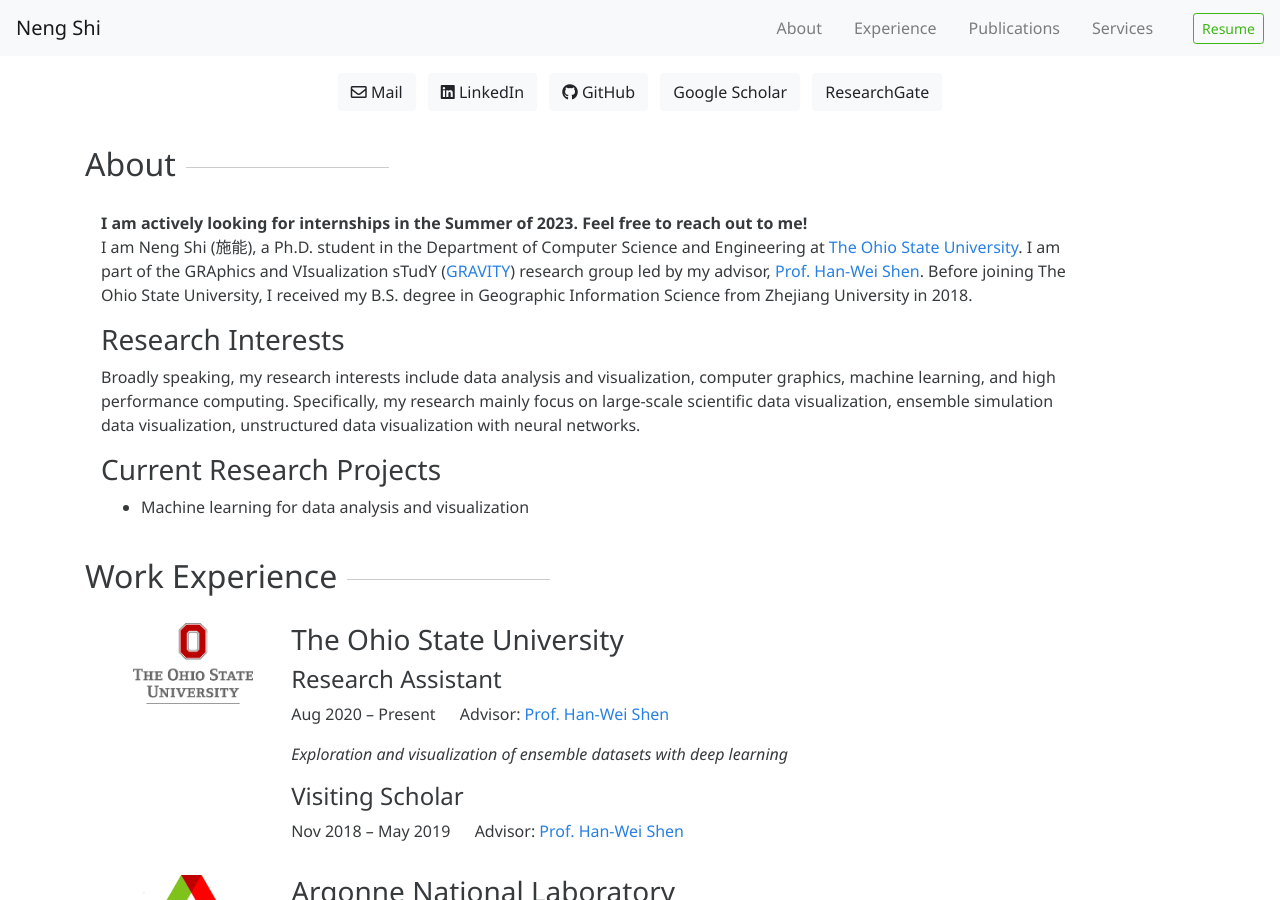
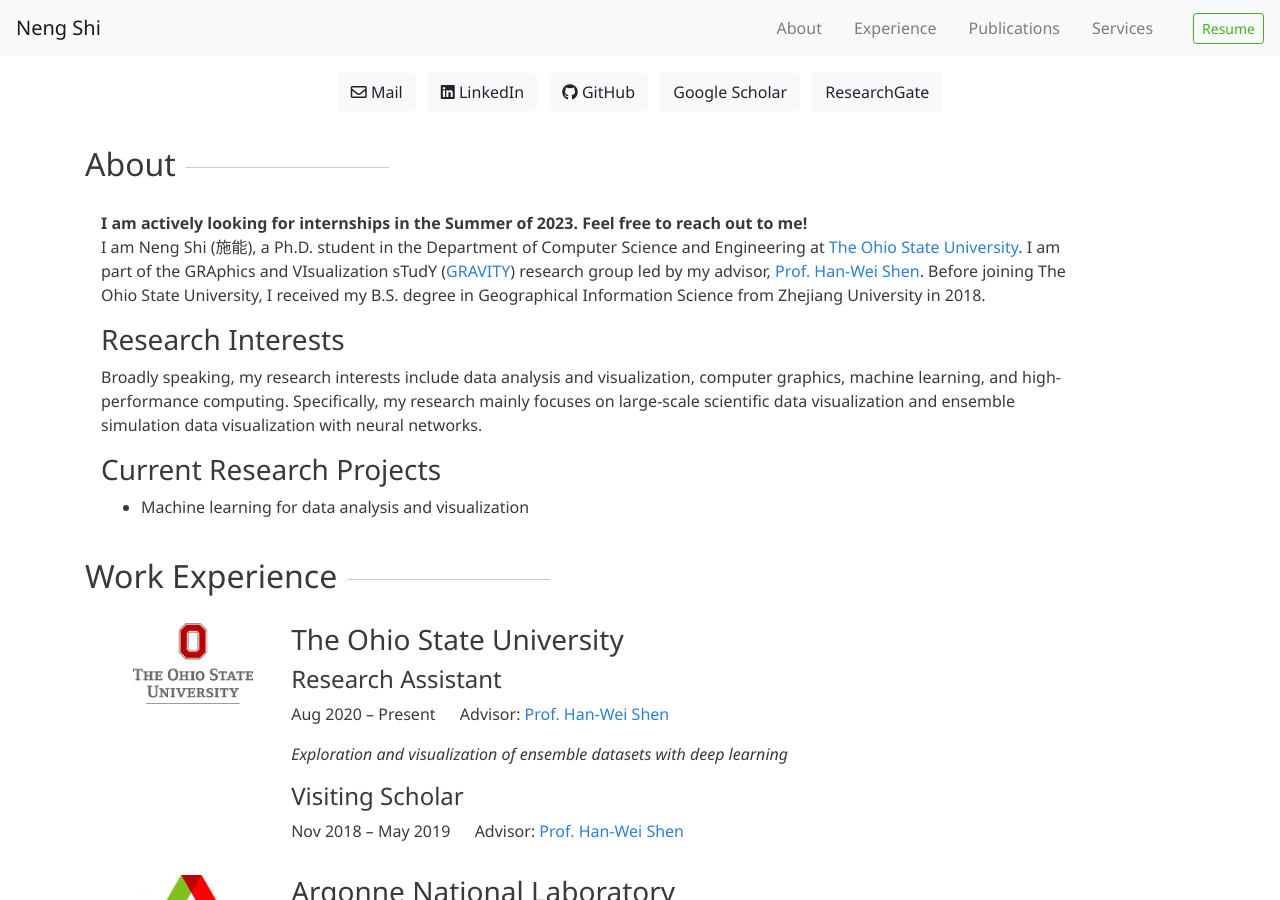
Before and after one commit to trainsn/trainsn.github.io, a Jekyll site: the page built from index.html, in a window 1280 px wide and 900 px high, scrolled down 321 px. Built offline with Jekyll 4.4.1, drawn with Linux system fonts in a browser that asks for light colours; nearby versions of some CDN libraries; a style sheet for code colours, icons or effects is not loaded.

Commit message:
minor change in about

```diff
--- a/_includes/about.html
+++ b/_includes/about.html
@@ -4,13 +4,13 @@
 
   <p>
     <b>I am actively looking for internships in the Summer of 2023. Feel free to reach out to me!</b>  <br>
-    I am Neng Shi (施能), a Ph.D. student in the Department of Computer Science and Engineering at <a href="https://www.osu.edu" target="_blank">The Ohio State University</a>.  I am part of the GRAphics and VIsualization sTudY (<a href="http://web.cse.ohio-state.edu/~shen.94/hwshen/Research.html" target="_blank">GRAVITY</a>) research group led by my advisor, <a href="http://web.cse.ohio-state.edu/~shen.94" target="_blank">Prof. Han-Wei Shen</a>.  Before joining The Ohio State University, I received my B.S. degree in Geographic Information Science from Zhejiang University in 2018.
+    I am Neng Shi (施能), a Ph.D. student in the Department of Computer Science and Engineering at <a href="https://www.osu.edu" target="_blank">The Ohio State University</a>.  I am part of the GRAphics and VIsualization sTudY (<a href="http://web.cse.ohio-state.edu/~shen.94/hwshen/Research.html" target="_blank">GRAVITY</a>) research group led by my advisor, <a href="http://web.cse.ohio-state.edu/~shen.94" target="_blank">Prof. Han-Wei Shen</a>.  Before joining The Ohio State University, I received my B.S. degree in Geographical Information Science from Zhejiang University in 2018.
   </p>
 
   <h3>Research Interests</h3>
 
   <p>
-     Broadly speaking, my research interests include data analysis and visualization, computer graphics, machine learning, and high performance computing. Specifically, my research mainly focus on large-scale scientific data visualization, ensemble simulation data visualization, unstructured data visualization with neural networks.
+     Broadly speaking, my research interests include data analysis and visualization, computer graphics, machine learning, and high-performance computing. Specifically, my research mainly focuses on large-scale scientific data visualization and ensemble simulation data visualization with neural networks.
   </p>
 
   <h3>Current Research Projects</h3>
```
